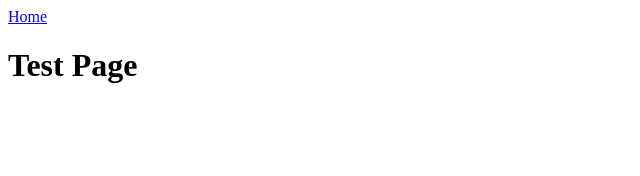
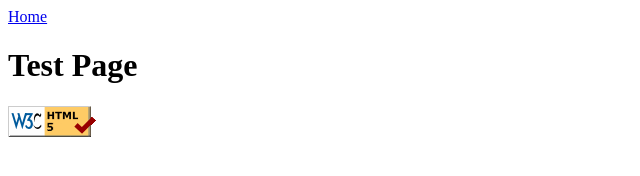
Before and after one commit to emran-ha/wap, a plain HTML site: page docs/index.html in a window 1280 px wide. Shown: the whole page, without its empty margins (0-640 px from the left). Drawn offline with Linux system fonts and the light colour scheme.

Commit message:
adding validitor

```diff
--- a/docs/index.html
+++ b/docs/index.html
@@ -15,5 +15,13 @@
     <main>
         <h1>Test Page</h1>
     </main>
+    <footer>
+        <div>
+            <a href="https://validator.w3.org/check?url=https://https://emran-ha.github.io/wap/index.html" target="_blank">
+                <img src="./img/w3c-html5-logo.png" alt="W3 HTML5 Logo">
+            </a>
+
+        </div>
+    </footer>
 </body>
 </html>
```
Also changed, not shown: docs/img/w3c-html5-logo.png (added), 3 other files.
